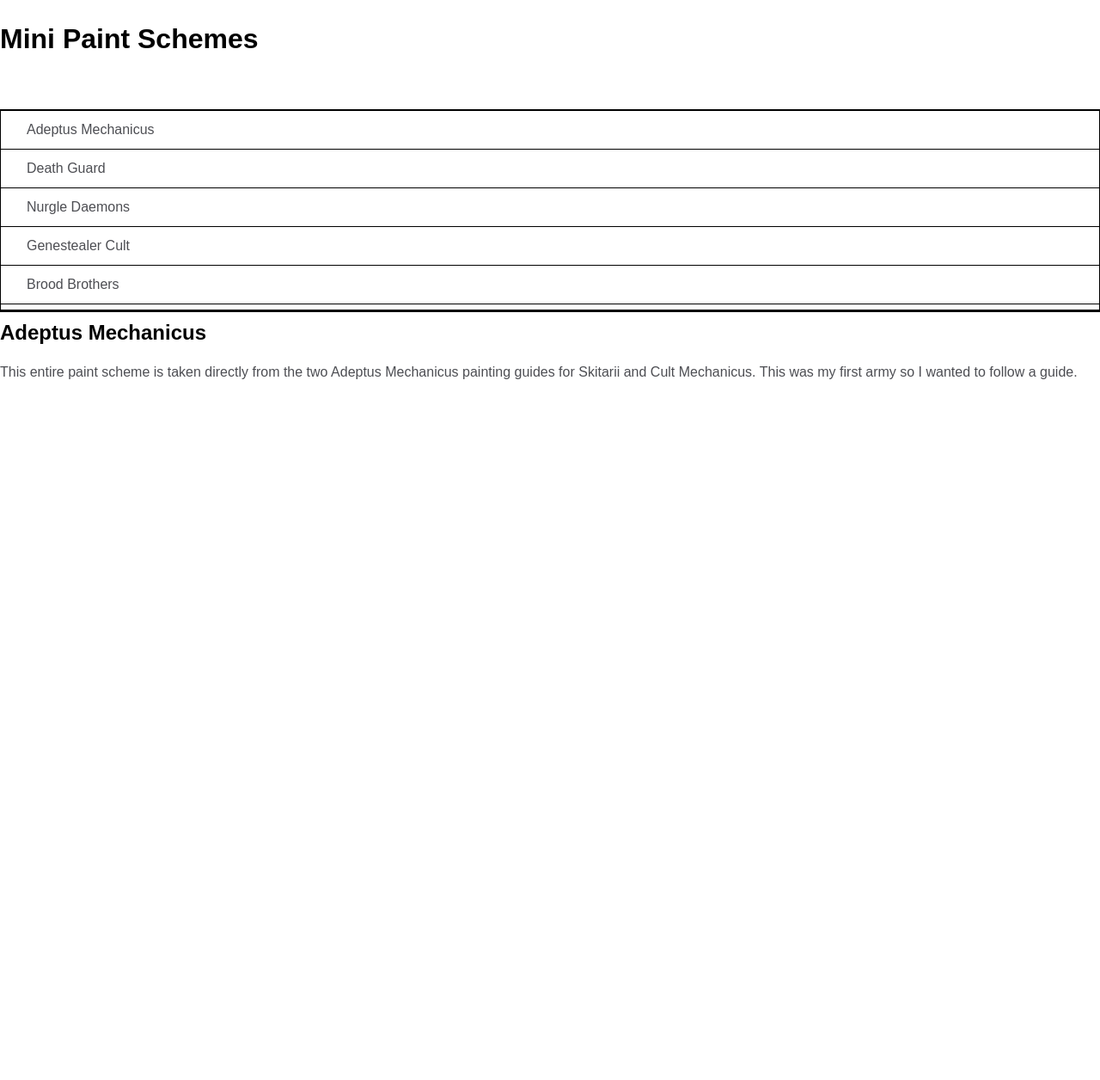
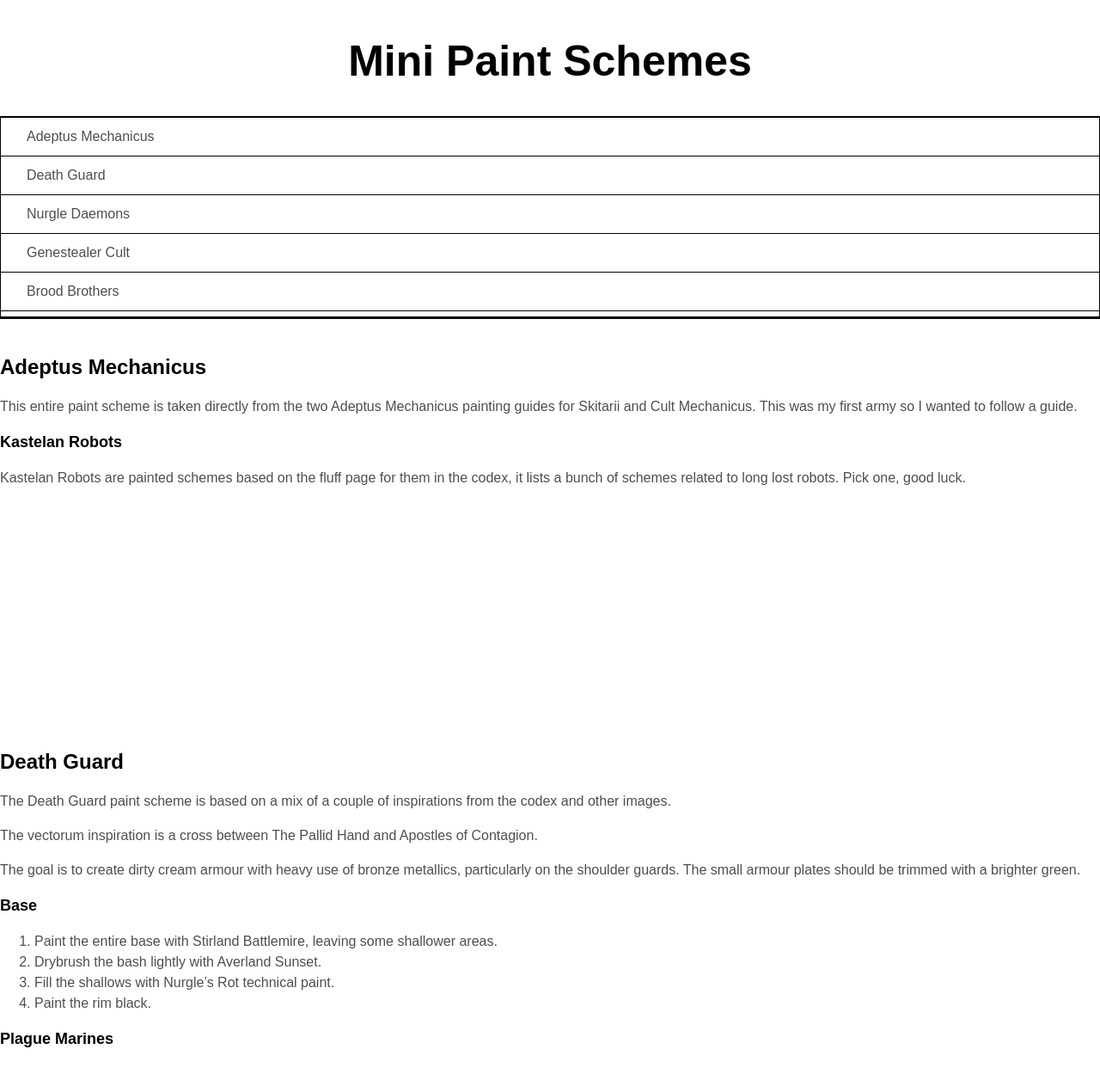
Before and after one commit to Adam-Halsall/paintschemes, a plain HTML site: page index.html in a window 1280 px wide. Shown: the whole page at 86% size. Before the commit the page ends 800 px from the top, so only its background shows below. Drawn offline with Linux system fonts and the light colour scheme; a web font is replaced by a local one.

Commit message:
added more content and testing heading size on mobile

```diff
--- a/index.html
+++ b/index.html
@@ -5,16 +5,17 @@
     <meta name="viewport" content="width=device-width, initial-scale=1.0">
     <link rel="stylesheet" type="text/css" href="style.css">
     <link href="https://fonts.googleapis.com/css2?family=Open+Sans:ital,wght@0,300;0,400;0,600;0,700;0,800;1,300;1,400;1,600;1,700;1,800&display=swap" rel="stylesheet">
+    <link href="https://fonts.googleapis.com/css2?family=Pirata+One&amp;display=swap" rel="stylesheet">
     <title>Mini Paint Schemes</title>
 </head>
 <body>
     <header>
-        <h1>Mini Paint Schemes</h1>
+        <h1 id="page-title">Mini Paint Schemes</h1>
         <nav id="navbar">
             <ul>
                 <!-- There are 12 different armies -->
                 <li><a class="nav-link" href="#admech">Adeptus Mechanicus</a></li>
-                <li><a class="nav-link" href="">Death Guard</a></li>
+                <li><a class="nav-link" href="#death-guard">Death Guard</a></li>
                 <li><a class="nav-link" href="">Nurgle Daemons</a></li>
                 <li><a class="nav-link" href="">Genestealer Cult</a></li>
                 <li><a class="nav-link" href="">Brood Brothers</a></li>
@@ -37,15 +38,29 @@
                     painting guides for Skitarii and Cult Mechanicus. This was my first army
                     so I wanted to follow a guide.
                 </p>
+                <h2 class="sub-heading">Kastelan Robots</h2>
+                <p>Kastelan Robots are painted schemes based on the fluff page for them in the
+                     codex, it lists a bunch of schemes related to long lost robots.
+                    Pick one, good luck.</p>
             </article>
         </section>
     </main>
 
     <main>
-        <section class="main-section" id="">
-            <header></header>
+        <section class="main-section" id="death-guard">
+            <header>Death Guard</header>
             <article>
-
+                <p>The Death Guard paint scheme is based on a mix of a couple of inspirations from the codex and other images.</p>
+                <p>The vectorum inspiration is a cross between The Pallid Hand and Apostles of Contagion.</p>
+                <p>The goal is to create dirty cream armour with heavy use of bronze metallics, particularly on the shoulder guards. The small armour plates should be trimmed with a brighter green.</p>
+                <h2 class="sub-heading">Base</h2>
+                <ol>
+                    <li>Paint the entire base with Stirland Battlemire, leaving some shallower areas.</li>
+                    <li>Drybrush the bash lightly with Averland Sunset.</li>
+                    <li>Fill the shallows with Nurgle’s Rot technical paint.</li>
+                    <li>Paint the rim black.</li>
+                </ol>
+                <h2 class="sub-heading">Plague Marines</h2>
             </article>
         </section>
     </main>
--- a/style.css
+++ b/style.css
@@ -14,12 +14,16 @@ header {
     color: black;
 }
 
+#page-title {
+    margin-bottom: 0px;
+    text-align: center;
+    font-family: Pirata One, Open-sans, sans-serif;
+    font-size: 50px;
+}
+
 #navbar {
     position: absolute;
-    /*
-    top: 0;
-    */
-    margin: 20px auto 0 auto;
+    margin: 10px auto 0 auto;
     text-align: left;
     max-height: 250px;
     width: 100%;
@@ -60,3 +64,8 @@ section header {
     font-size: 24px;
     font-weight: 600;
 }
+
+.sub-heading {
+    font-size: 18px;
+    color: black;
+}
```
